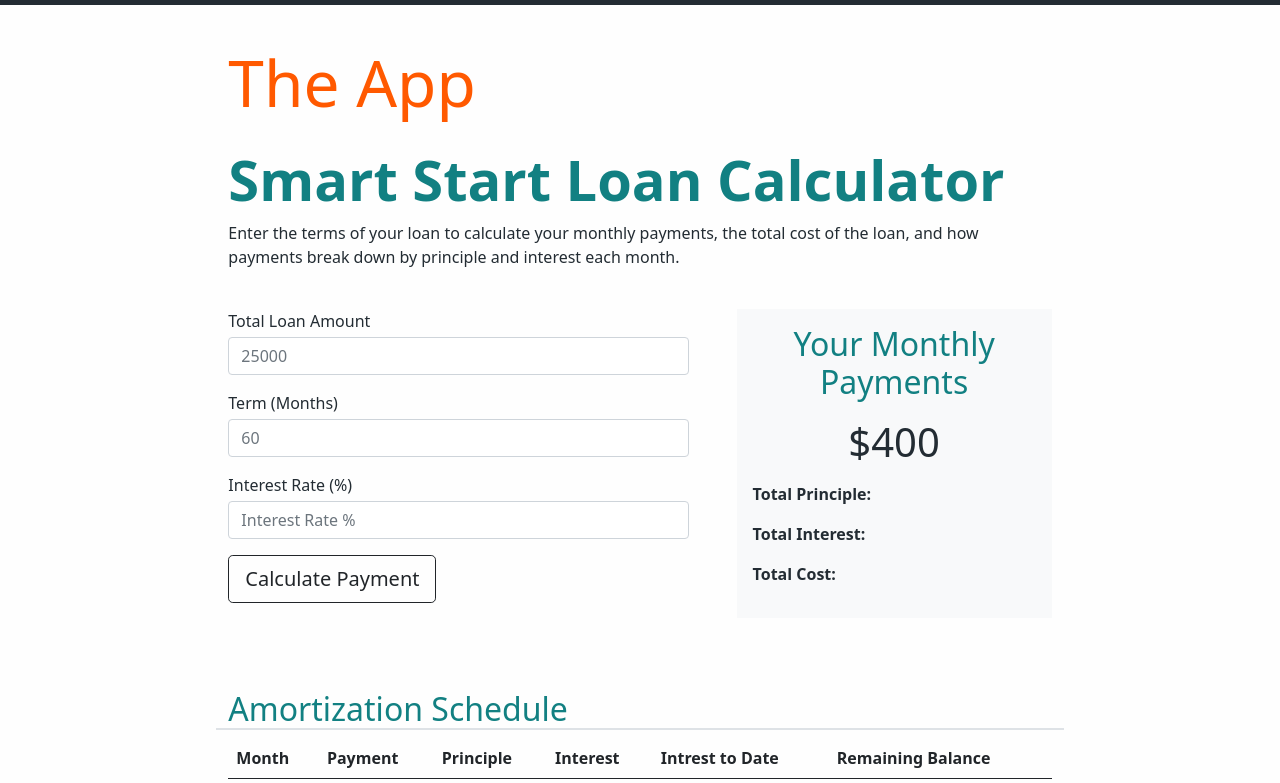
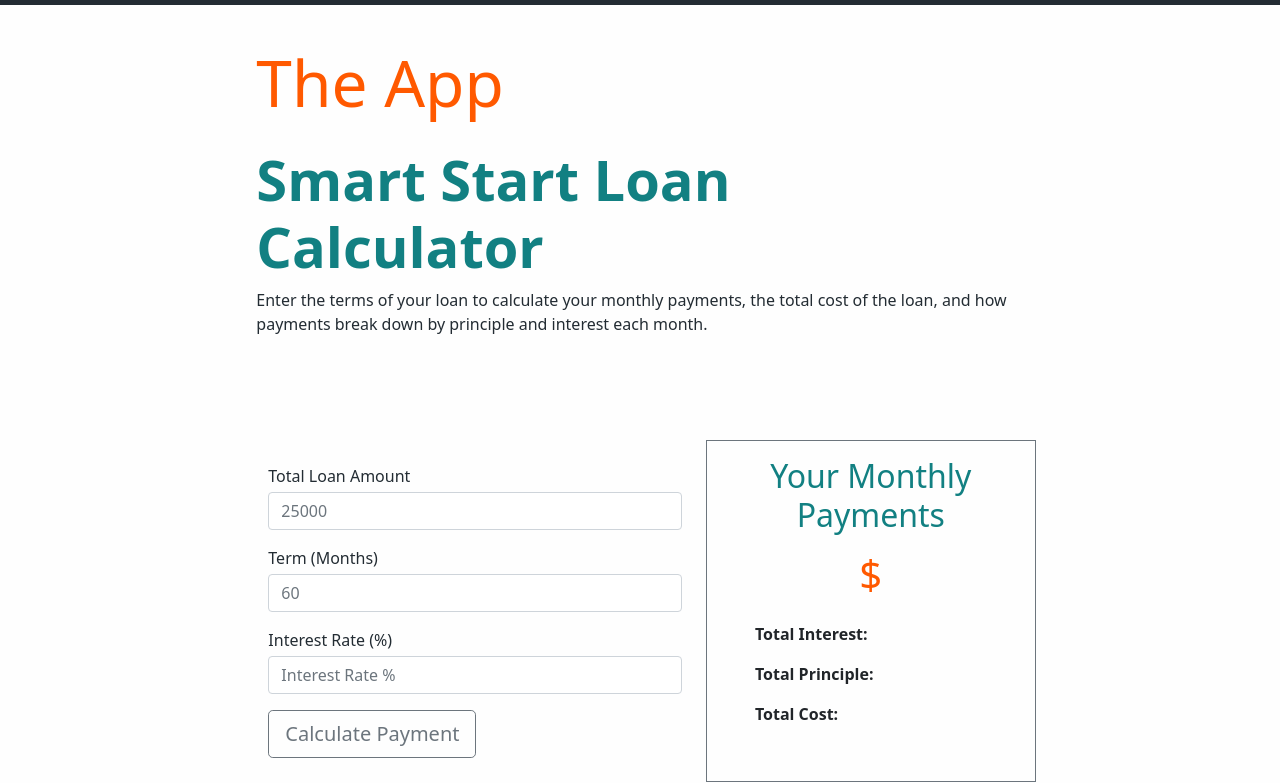
Before and after one commit to ClaraLopezUribe/Smart-Start-Loan-Calculator, a plain HTML site: page app.html in a window 1280 px wide. Shown: the part 51-834 px from the top of the page. Drawn offline with nearby package versions, Linux system fonts and the light colour scheme.

Commit message:
Comment on accessibility. Make minor style, copy, and layout adjustments.

```diff
--- a/app.html
+++ b/app.html
@@ -55,20 +55,19 @@
 
     <!--=== Main Section ===-->
     <main class="flex-shrink-0">
-        <div class="container col-xl-8 py-5 mt-5">
+        <div class="container col-xl-8 py-5 my-5">
 
-            <div class="row">
+            <div class="row mx-3">
                 <h1 class="subheading display-3 lh-2 mb-4">The App</h1>
                 <h2 class="display-4 lh-2 fw-bold">Smart Start Loan Calculator</h2>
-
                 <p>Enter the terms of your loan to calculate your monthly payments, the total cost of the loan, and how payments break down by principle and interest each month.</p>
             </div>
 
-            <div class="row row-cols-1 row-cols-md-2 g-5 py-4">
+            <div class="row row-cols-1 row-cols-md-2 g-5 py-4 m-3">
 
-                <div class="col col-lg-7">
+                <div class="col col-lg-7 p-4">
                     <form- class="row row-cols-1 gy-3 gx-2">
-                        <div class="col">
+                        <div class="col"> <!--the accessible name comes from the label for associacion of the input element. There is no need to add aria-label or aria-labelledby -->
                             <label for="loanAmout" class="mb-1">Total Loan Amount</label>
                             <input id="loanAmount" type="number" min="0" class="form-control" placeholder="25000" value="">
                         </div>
@@ -81,18 +80,31 @@
                             <input id="interestRate" type="number" min="0" class="form-control" placeholder="Interest Rate %" value="">
                         </div>
                         <div class="col-12 d-flex mt-3">
-                            <button id="btnSubmit" type="button" class="btn btn-outline-dark btn-lg">Calculate Payment</button>
+                            <button id="btnSubmit" type="button" class="btn btn-outline-secondary btn-lg">Calculate Payment</button>
                         </div>
                     </form->
                 </div>
 
-                <div class="col col-lg-5">
-                    <div class="col bg-light border-1 border-dark p-3">
+                <div class="col col-lg-5 border border-secondary ">
+                    <div class="col p-3">
                         <h2 class="text-center">Your Monthly Payments</h2>
-                        <div class="text-center display-6 fw-normal cost m-3" id="monthlyPayment"><span class="dollar">$400</span></div>
-                        <p><b>Total Principle:</b><p id="totalPrinciple"></p></p>
-                        <p><b>Total Interest:</b></p>
-                        <p><b>Total Cost:</b></p>
+                        <div class="text-center display-6 fw-normal cost m-3" id="monthlyPayment"><span class="dollar">$</span></div>
+                        <div class="table-responsive">
+                            <table class="table table-responsive table-borderless">
+                                <thead>
+                                    <tr>
+                                        <th>Total Interest:</th>
+                                    </tr>
+                                    <tr>
+                                        <th>Total Principle:</th>
+                                    </tr>
+                                    <tr>
+                                        <th>Total Cost:</th>
+                                    </tr>
+
+                                </thead>
+                            </table>
+                        </div>
                     </div>
                 </div>
             </div>
@@ -117,7 +129,6 @@
                     </table>
                 </div>
             </div>
-
         </div>
     </main>
 
--- a/css/site.css
+++ b/css/site.css
@@ -45,7 +45,7 @@ h1, h2, h3, h4, h5, h6{
     color: var(--lightmode-primary);
 }
 
-.subheading{
+.subheading {
     color: var(--lightmode-accent);
 }
 
@@ -66,6 +66,10 @@ main>.container{
 }
 
 .checklist >li i{
+    color: var(--lightmode-accent);
+}
+
+.cost {
     color: var(--lightmode-accent);
 }
 
```
Also changed, not shown: index.html (+1 -2 lines).
